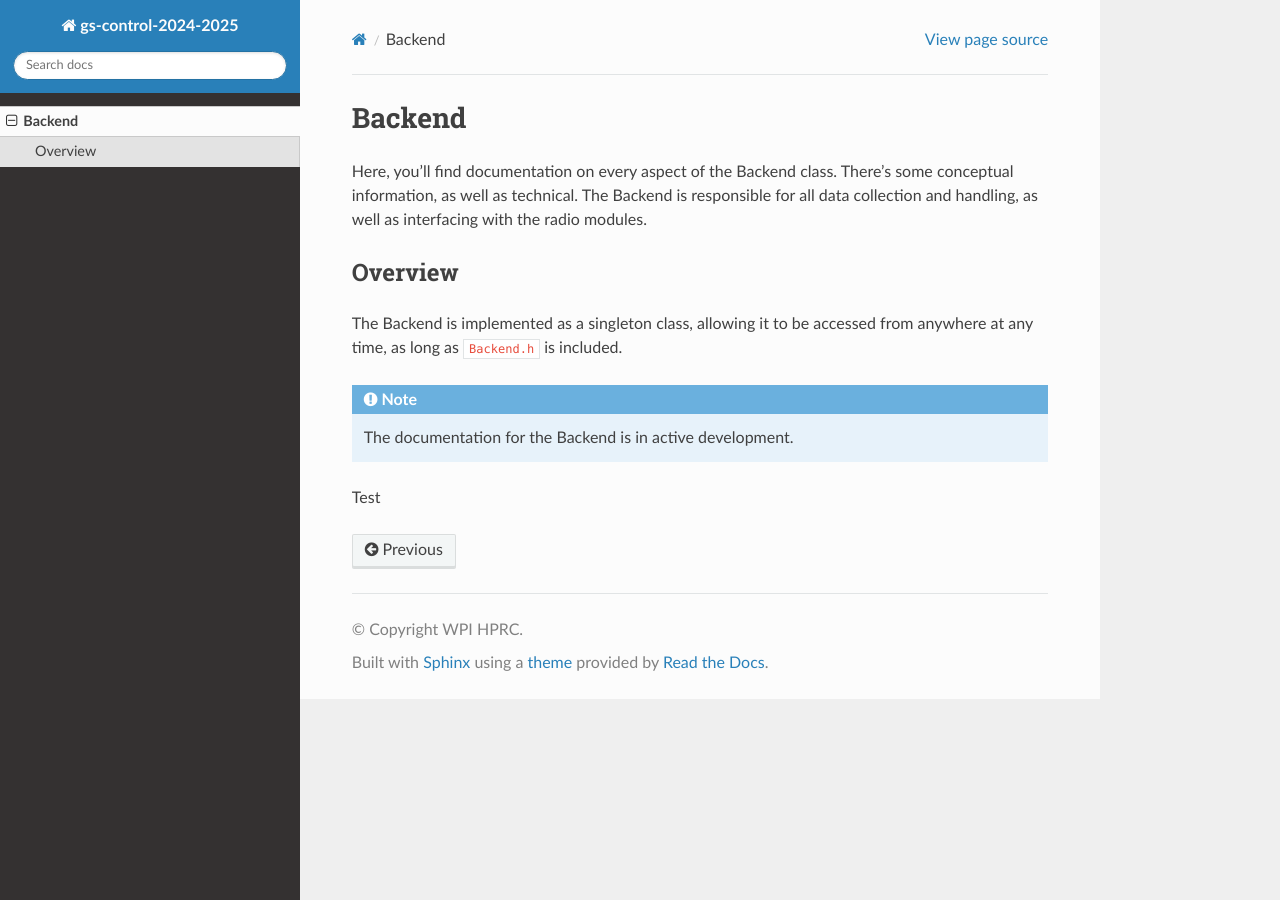
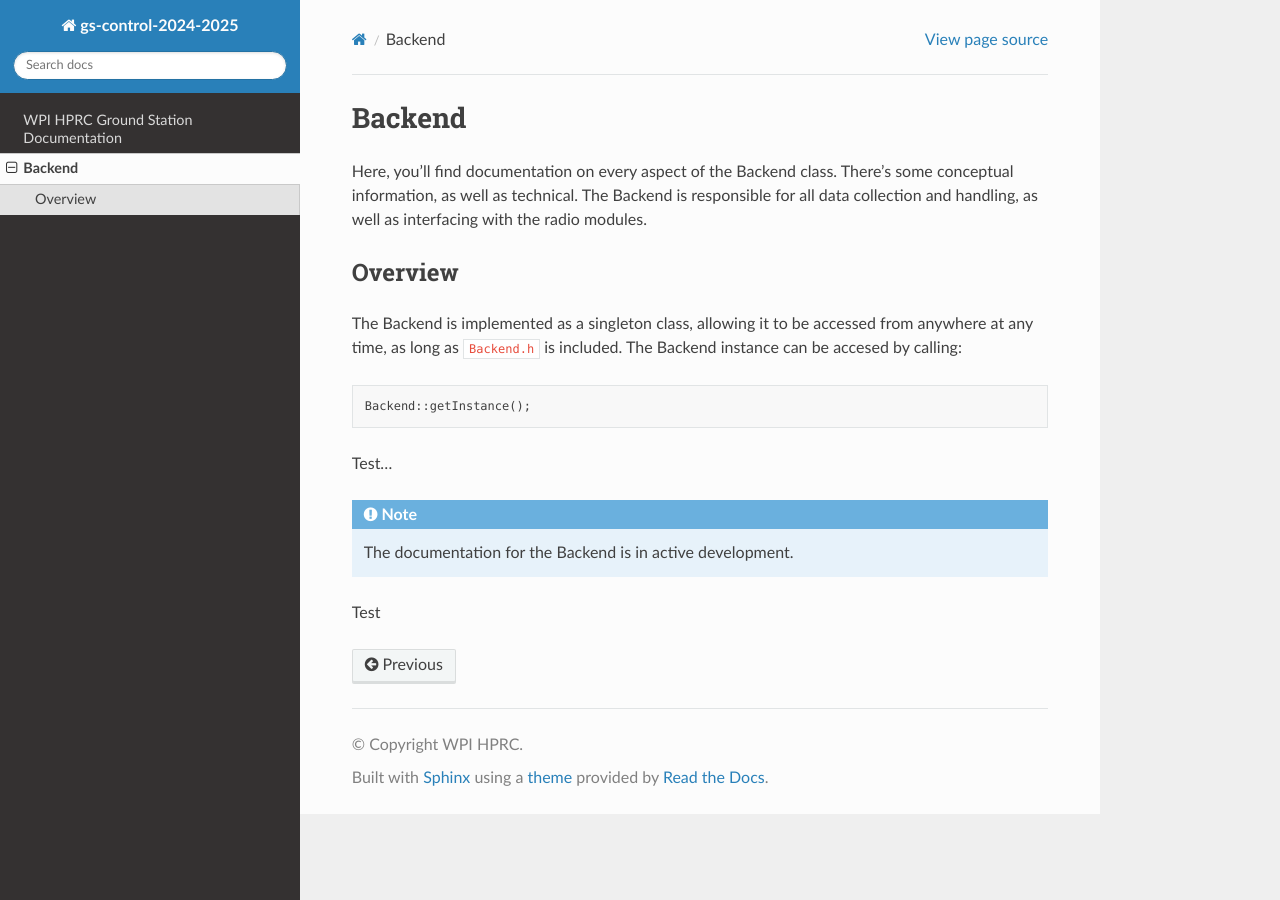
Before and after one commit to WPI-HPRC/gs-control-2024-2025, a Sphinx documentation site: the page built from docs/source/backend.rst, in a window 1280 px wide. Built offline with Sphinx 7.4.7 and the Read the Docs theme 3.1.0, drawn with Linux system fonts in a browser that asks for light colours; pages that are not in the unit, such as notebooks, are missing from menus.

Commit message:
does this work?

```diff
--- a/docs/source/backend.rst
+++ b/docs/source/backend.rst
@@ -8,6 +8,12 @@ Overview
 ########
 
 The Backend is implemented as a singleton class, allowing it to be accessed from anywhere at any time, as long as ``Backend.h`` is included.
+The Backend instance can be accesed by calling:
+::
+
+    Backend::getInstance();
+
+Test...
 
 .. note::
     The documentation for the Backend is in active development.
--- a/docs/source/index.rst
+++ b/docs/source/index.rst
@@ -16,5 +16,5 @@ Contents
 --------
 
 .. toctree::
-    index
+    self
     backend
```
